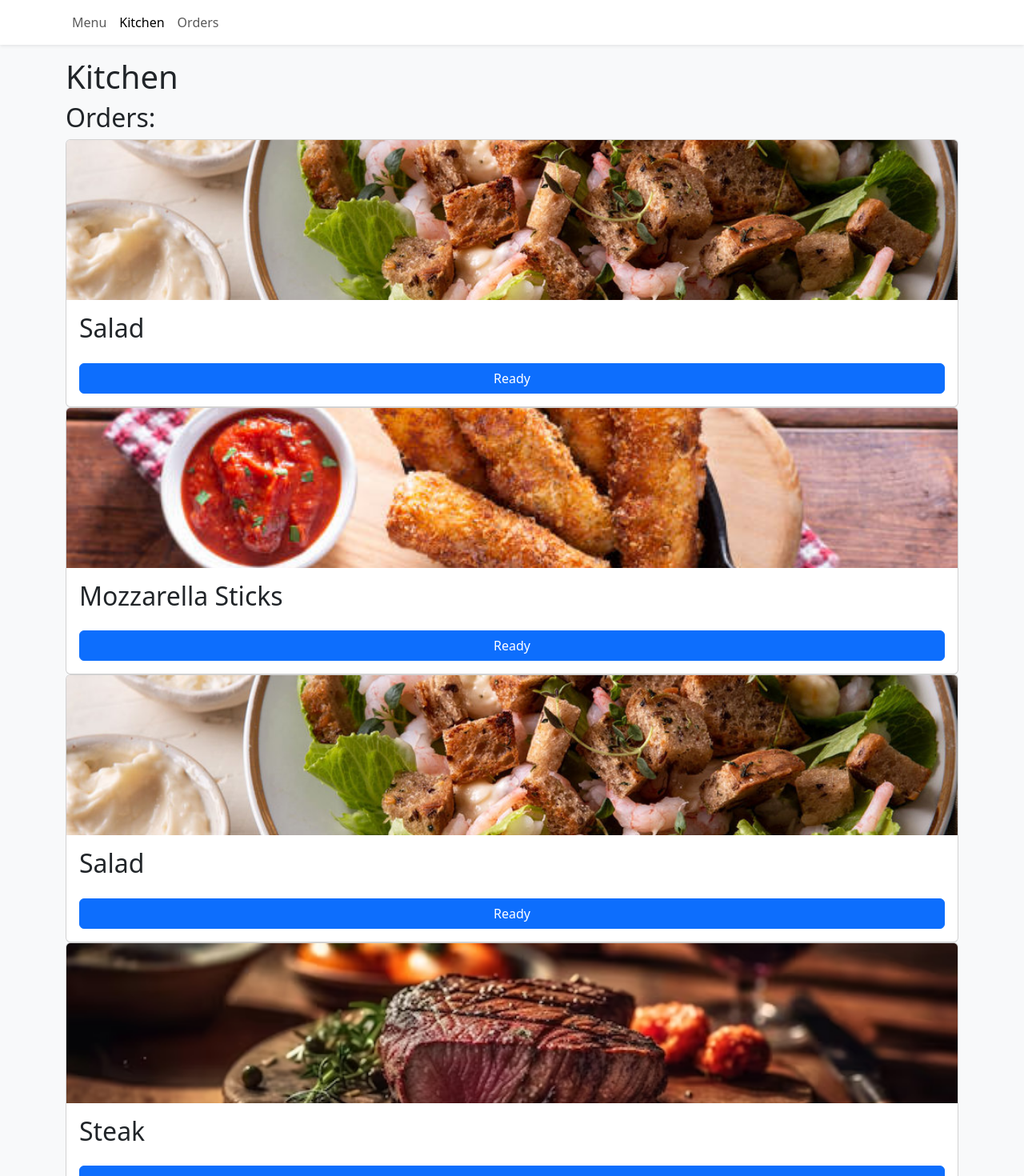
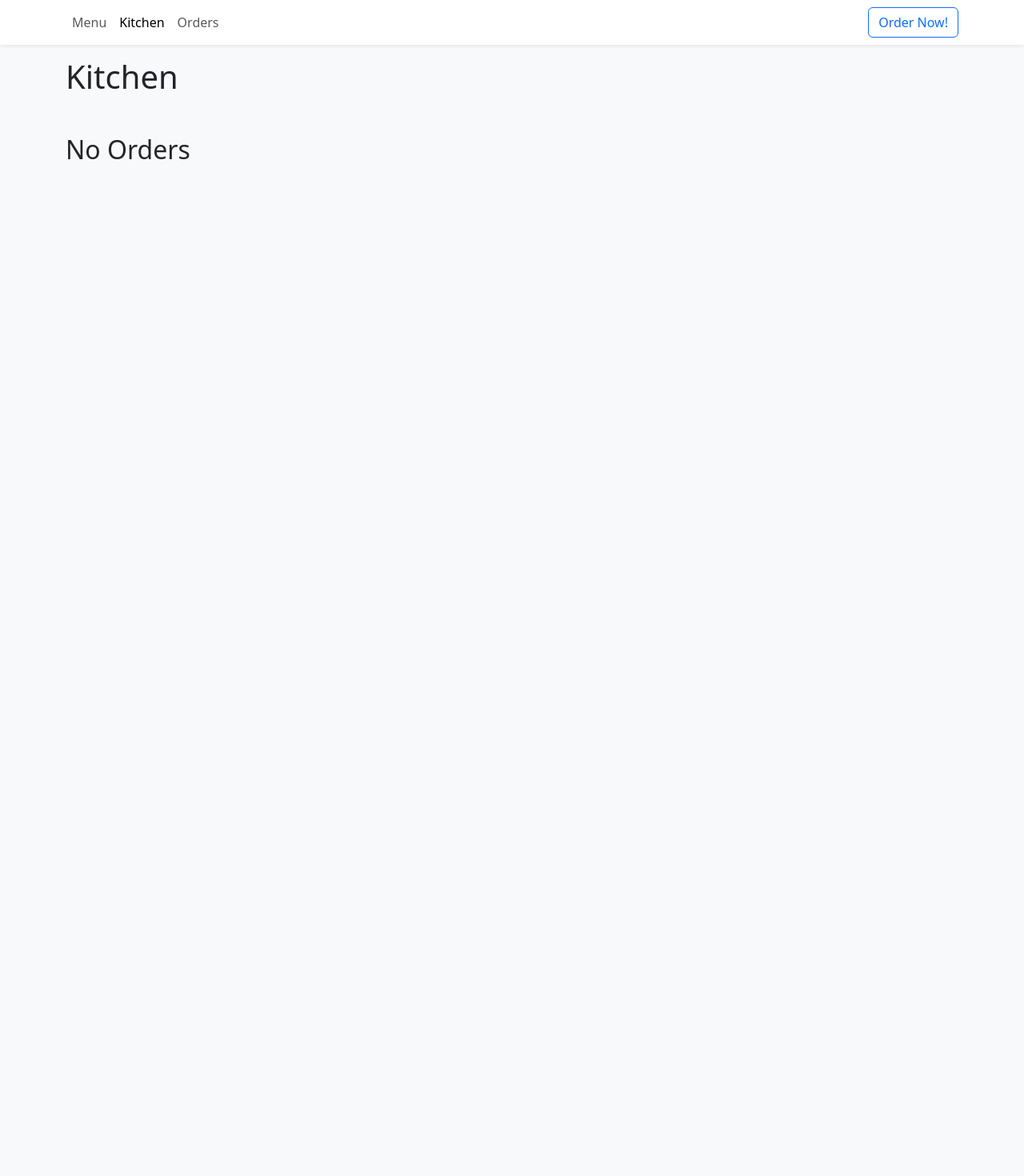
Before and after one commit to KayTee1/Restaurant-Simulation, a React (Vite) app: page /kitchen in a window 1280 px wide. Shown: the top 1470 px of the page at 80% size. After the commit the page ends 800 px from the top, so only its background shows below. Built offline with nearby package versions, Linux system fonts and the light colour scheme; data requests are answered from the project's data file.

Commit message:
fixing bug

```diff
--- a/backend/db.json
+++ b/backend/db.json
@@ -57,31 +57,9 @@
     }
   ],
   "orders": [
-    {
-      "id": 1,
-      "name": "Salad",
-      "image": "../imgs/salad.png"
-    },
-    {
-      "id": 2,
-      "name": "Mozzarella Sticks",
-      "image": "../imgs/mozzarellaSticks.png"
-    },
-    {
-      "id": 3,
-      "name": "Salad",
-      "image": "../imgs/salad.png"
-    },
-    {
-      "id": 4,
-      "name": "Steak",
-      "image": "../imgs/steak.png"
-    },
-    {
-      "id": 5,
-      "name": "Ice Cream",
-      "image": "../imgs/iceCream.png"
-    }
+
   ],
-  "orderHistory": []
+  "orderHistory": [
+
+  ]
 }
--- a/frontend/src/App.tsx
+++ b/frontend/src/App.tsx
@@ -14,9 +14,13 @@ const App: React.FC = () => {
   const [foodNames, setFoodNames] = useState<string[]>([]);
   const [isOrderHistoryEmpty, setOrderHistoryEmpty] = useState<boolean>(true);
 
+  const handleOrderItems = () => {
+    alert("YA")
+  };
+
   return (
     <>
-      <NavBar />
+      <NavBar handleOrderItems={handleOrderItems} />
       <Container className="mb-4">
         <Routes>
           <Route path="/" element={<Menu />} />
--- a/frontend/src/components/NavBar.tsx
+++ b/frontend/src/components/NavBar.tsx
@@ -1,22 +1,40 @@
+import { useState } from "react";
 import { Container, Nav, Navbar as NavbarBs } from "react-bootstrap";
 import { NavLink } from "react-router-dom";
 
-const NavBar = () => {
+const NavBar: React.FC = ({ handleOrderItems }) => {
+  const [onMenu, setOnMenu] = useState<boolean>(true);
+
+  const handleExitMenu = () => {
+    setOnMenu(false);
+  };
+  const handleEnterMenu = () => {
+    setOnMenu(true);
+  }
   return (
     <>
       <NavbarBs className="bg-white shadow-sm mb-3">
         <Container>
-          <Nav>
-            <Nav.Link to={"/"} as={NavLink}>
+          <Nav className="me-auto">
+            <Nav.Link onClick={handleEnterMenu} to={"/"} as={NavLink}>
               Menu
             </Nav.Link>
-            <Nav.Link to={"/kitchen"} as={NavLink}>
+            <Nav.Link onClick={handleExitMenu} to={"/kitchen"} as={NavLink}>
               Kitchen
             </Nav.Link>
-            <Nav.Link to={"/orders"} as={NavLink}>
+            <Nav.Link onClick={handleExitMenu} to={"/orders"} as={NavLink}>
               Orders
             </Nav.Link>
           </Nav>
+          {onMenu ? (
+            <button
+              onClick={handleOrderItems}
+              type="button"
+              className="btn btn-outline-primary"
+            >
+              Order Now!
+            </button>
+          ) : null}
         </Container>
       </NavbarBs>
     </>
--- a/frontend/src/components/SingleMenuItem.tsx
+++ b/frontend/src/components/SingleMenuItem.tsx
@@ -18,6 +18,7 @@ const SingleMenuItem: React.FC<Props> = ({ menuItem }: Props) => {
 
   useEffect(() => {
     if (Object.keys(orderData).length > 0) {
+      /*
       axios
         .post("http://localhost:3001/orders", orderData)
         .then((response) => {
@@ -38,6 +39,7 @@ const SingleMenuItem: React.FC<Props> = ({ menuItem }: Props) => {
         .catch((error) => {
           console.error("Error placing order in /orderHistory:", error);
         });
+        */
     }
   }, [orderData]);
 
--- a/index.html
+++ b/index.html
@@ -1,10 +1,9 @@
-<!doctype html>
+<!DOCTYPE html>
 <html lang="en">
   <head>
     <meta charset="UTF-8" />
-    <link rel="icon" type="image/svg+xml" href="/vite.svg" />
     <meta name="viewport" content="width=device-width, initial-scale=1.0" />
-    <title>Vite + React + TS</title>
+    <title>Restaurant App</title>
   </head>
   <body class="bg-light">
     <div id="root"></div>
```
Also changed, not shown: frontend/src/assets/react.svg (deleted), public/vite.svg (deleted).
